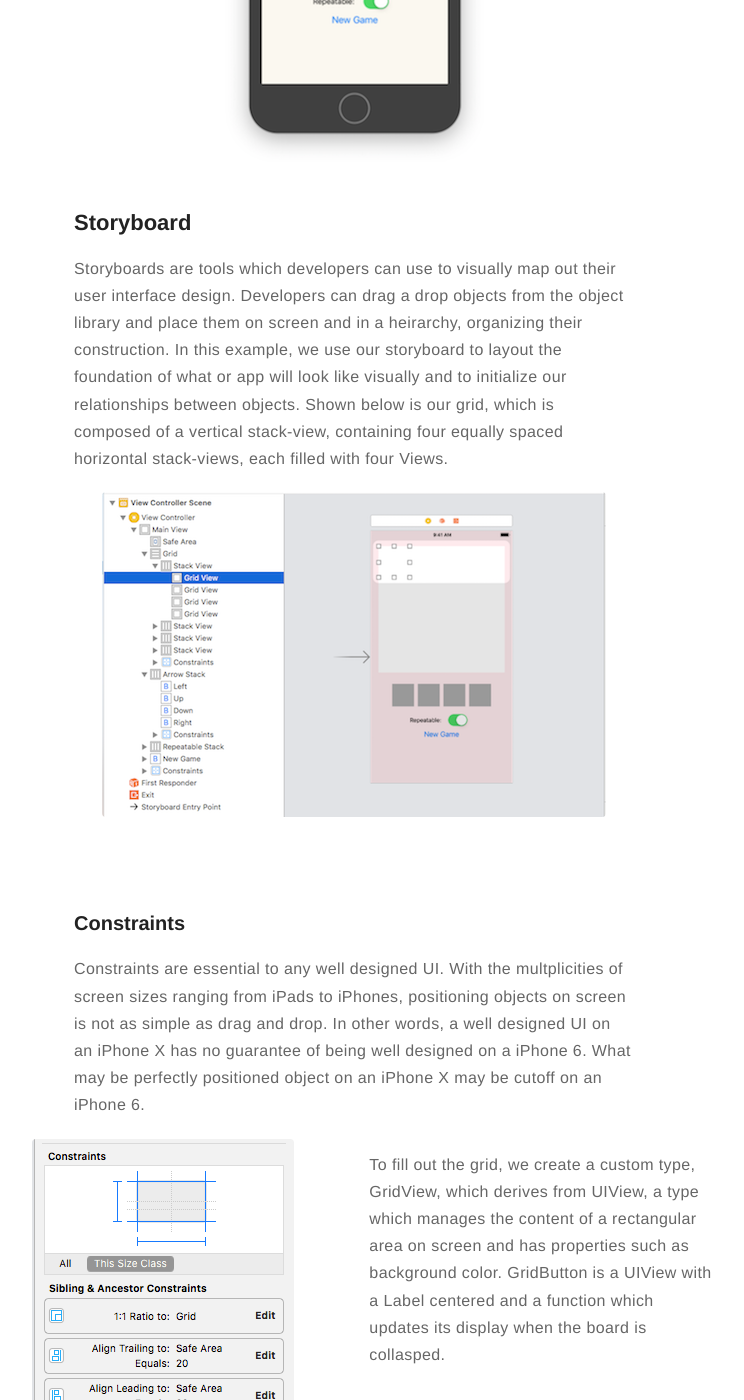
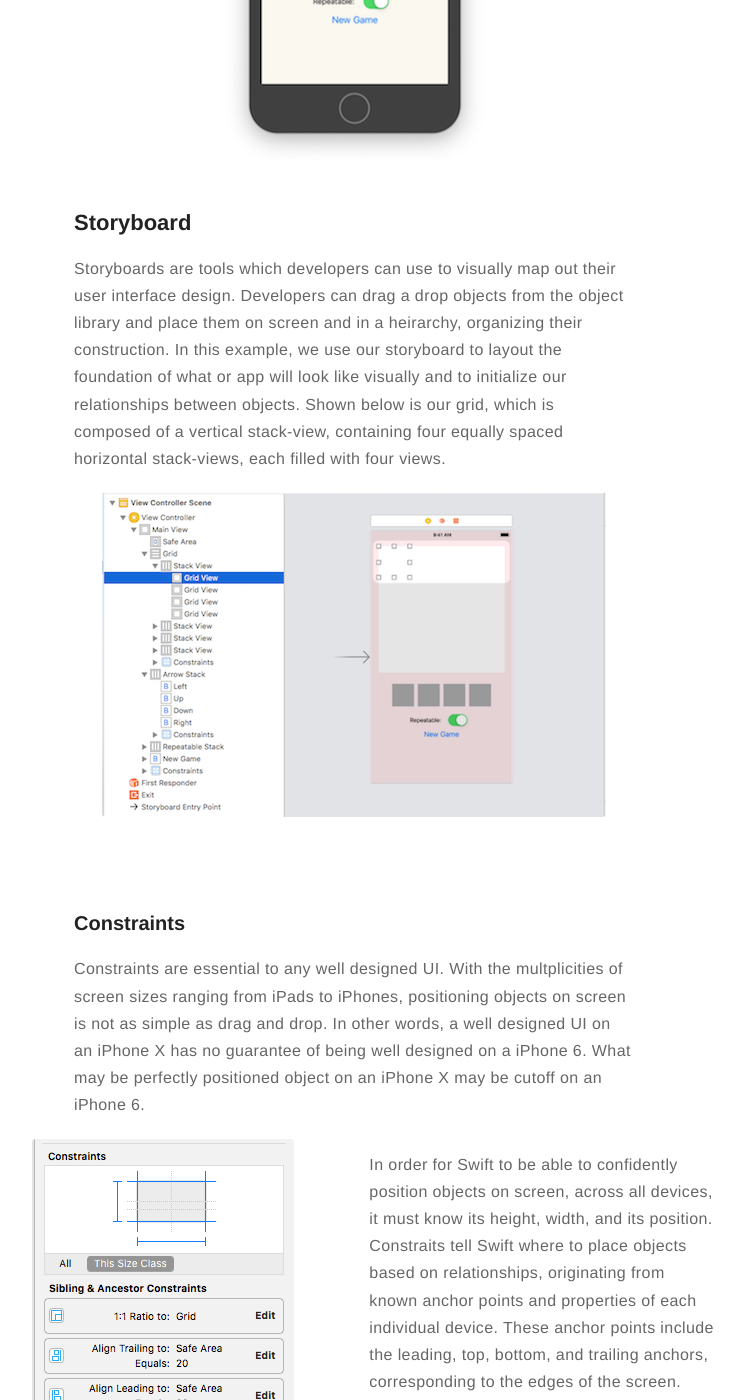
Before and after one commit to eriktanner/SwiftAppBlog, a Jekyll site: the page built from _posts/2019-02-22-2048.markdown, in a window 1280 px wide and 1400 px high, scrolled down 2471 px. Shown: the whole window, without its empty margins (286-1030 px from the left). Built offline with Jekyll 4.4.1, drawn with Linux system fonts in a browser that asks for light colours; comment, search, counter and statistics services are not loaded; some of the changed text lies outside the part shown.

```diff
--- a/_posts/2019-02-22-2048.markdown
+++ b/_posts/2019-02-22-2048.markdown
@@ -69,7 +69,7 @@ The first class project for CMSC436 was to recreate the popular mobile game 2048
 ## Storyboard
 
 <div style="margin-bottom: 0px;">
-    <p> Storyboards are tools which developers can use to visually map out their user interface design. Developers can drag a drop objects from the object library and place them on screen and in a heirarchy, organizing their construction. In this example, we use our storyboard to layout the foundation of what or app will look like visually and to initialize our relationships between objects. Shown below is our grid, which is composed of a vertical stack-view, containing four equally spaced horizontal stack-views, each filled with four Views. </p>
+    <p> Storyboards are tools which developers can use to visually map out their user interface design. Developers can drag a drop objects from the object library and place them on screen and in a heirarchy, organizing their construction. In this example, we use our storyboard to layout the foundation of what or app will look like visually and to initialize our relationships between objects. Shown below is our grid, which is composed of a vertical stack-view, containing four equally spaced horizontal stack-views, each filled with four views. </p>
 </div>
 
 {: style="text-align:center"}
@@ -89,7 +89,7 @@ The first class project for CMSC436 was to recreate the popular mobile game 2048
     </div>
 
     <div class="toright" style="padding-top: 12px;">
-        <p> To fill out the grid, we create a custom type, GridView, which derives from UIView, a type which manages the content of a rectangular area on screen and has properties such as background color. GridButton is a UIView with a Label centered and a function which updates its display when the board is collasped.</p>
+        <p> In order for Swift to be able to confidently position objects on screen, across all devices, it must know its height, width, and its position. Constraits tell Swift where to place objects based on relationships, originating from known anchor points and properties of each individual device. These anchor points include the leading, top, bottom, and trailing anchors, corresponding to the edges of the screen. These properties include the height, width, vertical center, and horizontal center of the device. Although constraints originate from properties of the screen, subsequential constraints can be define based on other constraint-defined objects. </p>
     </div>
 </div>
 <br>
```
